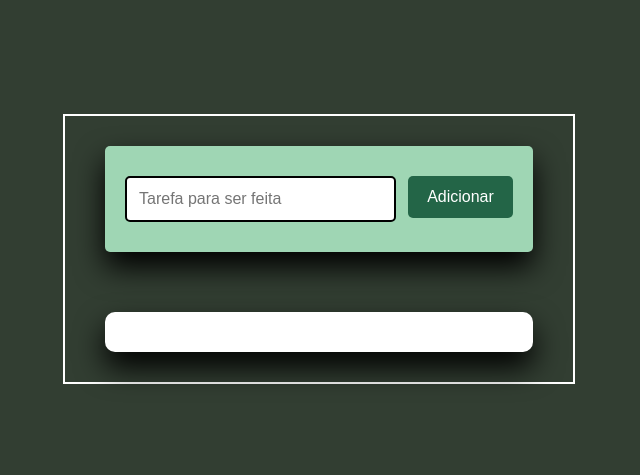
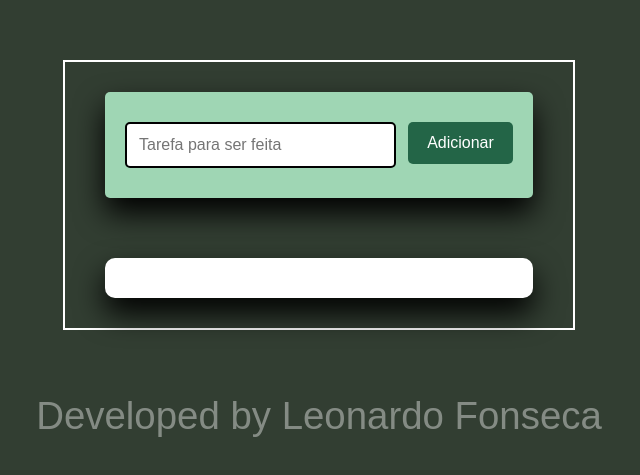
Before and after one commit to SrJasper/TaskManager, a plain HTML site: page index.html in a window 1280 px wide. Shown: the part 151-626 px from the top of the page, without its empty margins (321-961 px from the left). Drawn offline with Linux system fonts and the light colour scheme.

Commit message:
dev-credits

```diff
--- a/index.html
+++ b/index.html
@@ -26,6 +26,10 @@
         </div>
     </div>
 
+    <div class="dev-credits">
+        Developed by Leonardo Fonseca
+    </div>
+
     <script src="scripts.js"></script>
 </body>
 </html>
--- a/style.css
+++ b/style.css
@@ -13,6 +13,8 @@ body{
     display:flex;
     align-items: center;
     justify-content: center;
+
+    flex-direction: column;
 }
 
 .container{
@@ -100,3 +102,20 @@ body{
 .completed{
     text-decoration: line-through;
 }
+
+
+
+
+.dev-credits{
+
+    margin-top: 5%;
+
+    color:white;
+    display: flex;
+    align-items: center;
+    justify-content: center;
+
+    opacity: 0.4;
+    text-align: center;
+    font-size: 3vw;
+}
```
